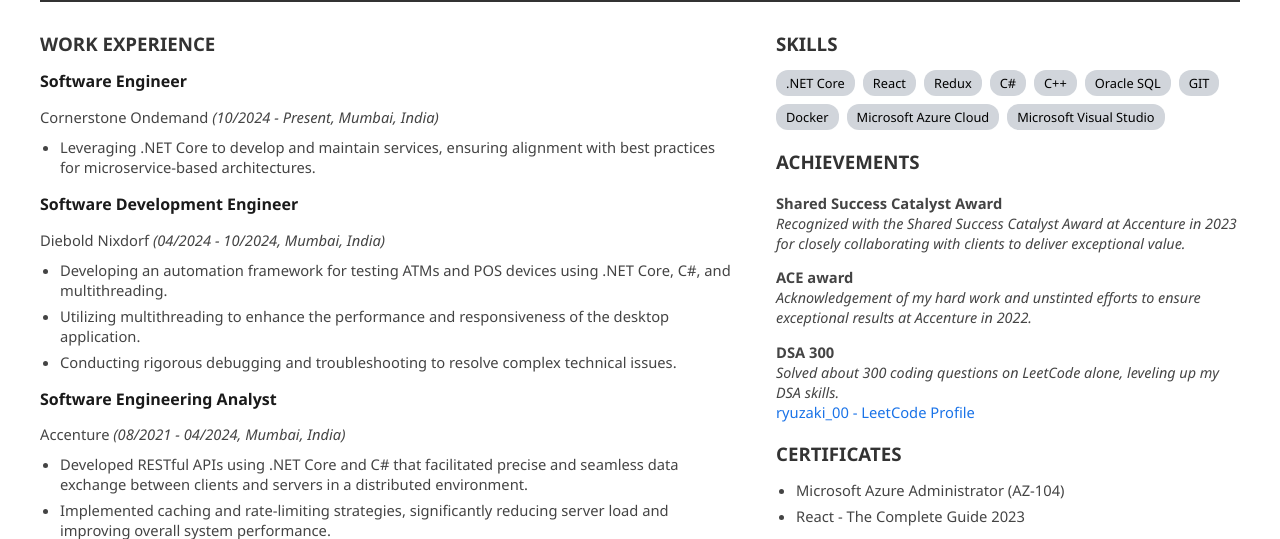
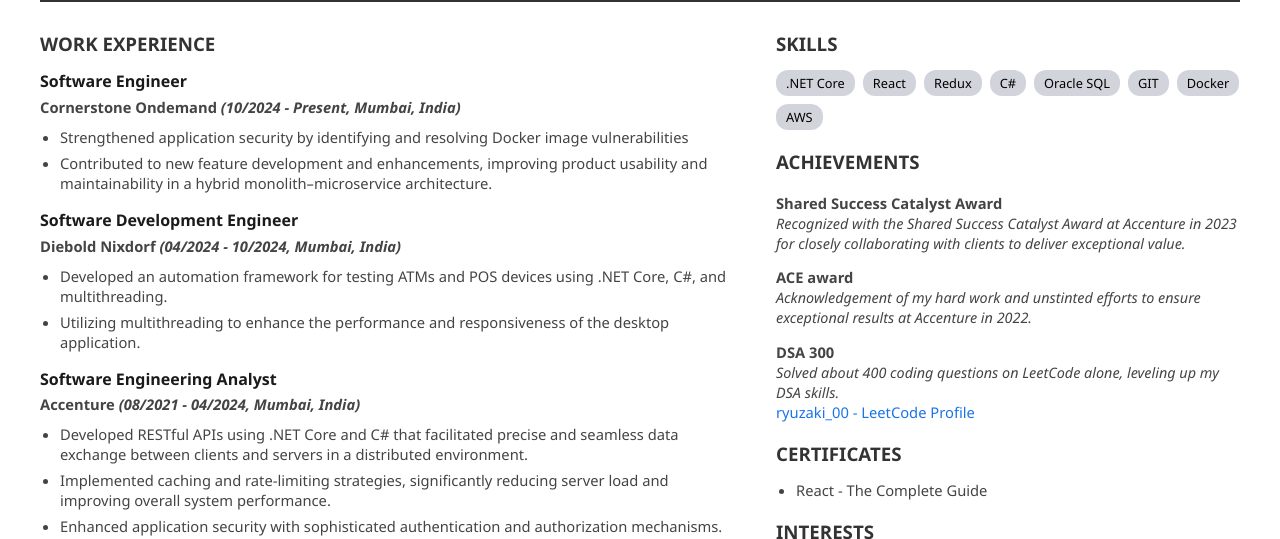
Before and after one commit to rishighosalkar/Resume, a website: page index.html in a window 1280 px wide. Shown: the part 341-880 px from the top of the page. Drawn offline with Linux system fonts and the light colour scheme.

Commit message:
Update resume content and style

```diff
--- a/index.html
+++ b/index.html
@@ -35,21 +35,21 @@
         <section>
           <h3>WORK EXPERIENCE</h3>
           <h4>Software Engineer</h4>
-          <p>Cornerstone Ondemand <em>(10/2024 - Present, Mumbai, India)</em></p>
+          <p><b>Cornerstone Ondemand <em>(10/2024 - Present, Mumbai, India)</em></b></p>
           <ul>
-            <li>Leveraging .NET Core to develop and maintain services, ensuring alignment with best practices for microservice-based architectures.</li>
+            <li>Strengthened application security by identifying and resolving Docker image vulnerabilities</li>
+            <li>Contributed to new feature development and enhancements, improving product usability and maintainability in a hybrid monolith–microservice architecture.</li>
           </ul>
 
           <h4>Software Development Engineer</h4>
-          <p>Diebold Nixdorf <em>(04/2024 - 10/2024, Mumbai, India)</em></p>
+          <p><b>Diebold Nixdorf <em>(04/2024 - 10/2024, Mumbai, India)</em></b></p>
           <ul>
-            <li>Developing an automation framework for testing ATMs and POS devices using .NET Core, C#, and multithreading.</li>
+            <li>Developed an automation framework for testing ATMs and POS devices using .NET Core, C#, and multithreading.</li>
             <li>Utilizing multithreading to enhance the performance and responsiveness of the desktop application.</li>
-            <li>Conducting rigorous debugging and troubleshooting to resolve complex technical issues.</li>
           </ul>
 
           <h4>Software Engineering Analyst</h4>
-          <p>Accenture <em>(08/2021 - 04/2024, Mumbai, India)</em></p>
+          <p><b>Accenture <em>(08/2021 - 04/2024, Mumbai, India)</em></b></p>
           <ul>
             <li>Developed RESTful APIs using .NET Core and C# that facilitated precise and seamless data exchange between clients and servers in a distributed environment.</li>
             <li>Implemented caching and rate-limiting strategies, significantly reducing server load and improving overall system performance.</li>
@@ -71,7 +71,7 @@
         <section>
           <h3>PERSONAL PROJECTS</h3>
           <h4>AuctionApp</h4>
-          <p><em>(07/2024 - Present)</em></p>
+          <p><em>(05/2025 - Present)</em></p>
           <ul>
             <li>Developing a scalable auction platform using microservices architecture.</li>
             <li>Key .NET Web API microservices include Identity, Auction, Search, Bidding, and Notification, utilizing PostgreSQL and MongoDB databases, with Entity Framework ORM for relational data.</li>
@@ -89,12 +89,10 @@
             <span class="skill-tag">React</span>
             <span class="skill-tag">Redux</span>
             <span class="skill-tag">C#</span>
-            <span class="skill-tag">C++</span>
             <span class="skill-tag">Oracle SQL</span>
             <span class="skill-tag">GIT</span>
             <span class="skill-tag">Docker</span>
-            <span class="skill-tag">Microsoft Azure Cloud</span>
-            <span class="skill-tag">Microsoft Visual Studio</span>
+            <span class="skill-tag">AWS</span>
           </div>
         </section>
 
@@ -107,15 +105,14 @@
           <span class="italic">Acknowledgement of my hard work and unstinted efforts to ensure exceptional results at Accenture in 2022.</span></p>
 
           <p><strong>DSA 300</strong><br>
-          <span class="italic">Solved about 300 coding questions on LeetCode alone, leveling up my DSA skills.</span><br>
+          <span class="italic">Solved about 400 coding questions on LeetCode alone, leveling up my DSA skills.</span><br>
           <a href="https://leetcode.com/u/ryuzaki_00/">ryuzaki_00 - LeetCode Profile</a></p>
         </section>
 
         <section>
           <h3>CERTIFICATES</h3>
           <ul>
-            <li>Microsoft Azure Administrator (AZ-104)</li>
-            <li>React - The Complete Guide 2023</li>
+            <li>React - The Complete Guide</li>
           </ul>
         </section>
 
--- a/styles.css
+++ b/styles.css
@@ -1,6 +1,6 @@
 /* Base Styles */
 body {
-  font-family: 'Segoe UI', Tahoma, Geneva, Verdana, sans-serif;
+  font-family: 'Segoe UI', Calibri, sans-serif;
   margin: 0;
   padding: 40px;
   background-color: #fff;
@@ -110,7 +110,7 @@
 }
 
 h4 {
-  margin: 10px 0 4px;
+  margin: 10px 0 -10px;
   font-weight: 600;
   font-size: 1rem;
   color: #1a1a1a;
```
